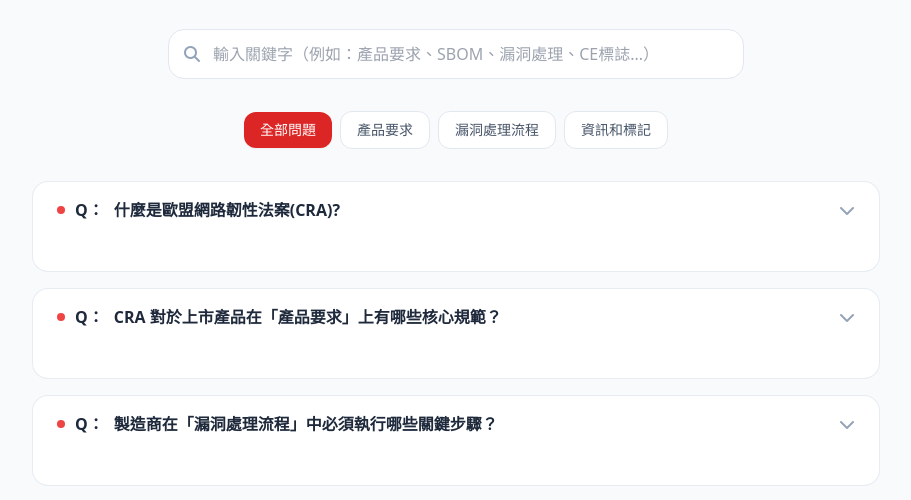
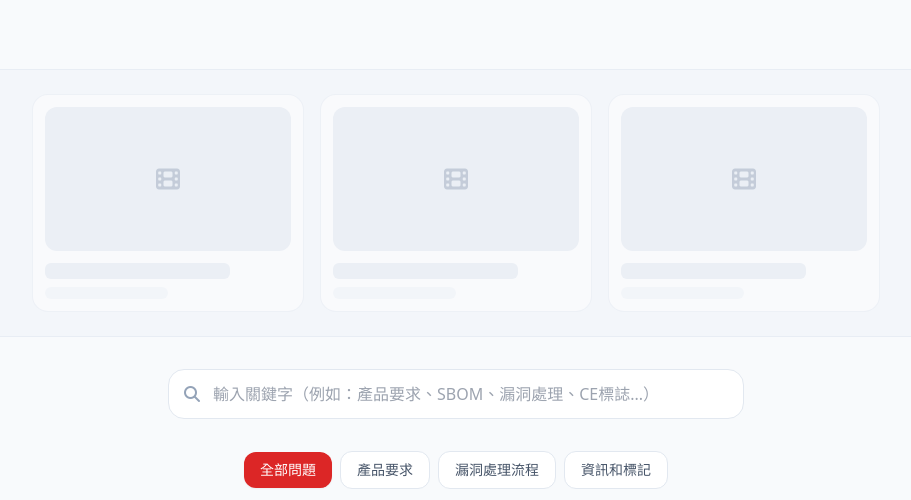
Before and after one commit to hungcurry/project-QA, a plain HTML site: page index.html in a window 1280 px wide. Shown: the part 259-759 px from the top of the page, without its empty margins (184-1095 px from the left). Drawn offline with nearby package versions, Linux system fonts and the light colour scheme.

Commit message:
加回骨架屏

```diff
--- a/index.html
+++ b/index.html
@@ -181,7 +181,48 @@
       <h2 class="text-2xl sm:text-3xl font-extrabold text-slate-900 mb-2 tracking-tight">CRA 規範與合規要求查詢</h2>
       <p class="text-slate-500 mb-5 text-xs sm:text-base">快速查找產品要求、漏洞處理流程及 CE 標記與資訊標示規範</p>
     </div>
+  </main>
 
+  <!-- 3 個骨架屏 (未來放影片用)：手機版滿版左右滑動，桌面版三欄網格 -->
+  <div class="w-full bg-slate-100/70 border-y border-slate-200/60 py-6 mb-8">
+    <div class="max-w-4xl mx-auto px-0 sm:px-6">
+      <div class="flex sm:grid sm:grid-cols-3 gap-4 overflow-x-auto no-scrollbar px-4 sm:px-0">
+
+        <!-- 骨架屏 1 -->
+        <div
+          class="bg-white border border-slate-200/80 rounded-2xl p-3 shadow-xs skeleton-pulse shrink-0 w-[80%] sm:w-auto">
+          <div class="w-full h-36 bg-slate-200 rounded-xl mb-3 flex items-center justify-center text-slate-400">
+            <i class="fa-solid fa-film text-2xl"></i>
+          </div>
+          <div class="h-4 bg-slate-200 rounded-md w-3/4 mb-2"></div>
+          <div class="h-3 bg-slate-100 rounded-md w-1/2"></div>
+        </div>
+
+        <!-- 骨架屏 2 -->
+        <div
+          class="bg-white border border-slate-200/80 rounded-2xl p-3 shadow-xs skeleton-pulse shrink-0 w-[80%] sm:w-auto">
+          <div class="w-full h-36 bg-slate-200 rounded-xl mb-3 flex items-center justify-center text-slate-400">
+            <i class="fa-solid fa-film text-2xl"></i>
+          </div>
+          <div class="h-4 bg-slate-200 rounded-md w-3/4 mb-2"></div>
+          <div class="h-3 bg-slate-100 rounded-md w-1/2"></div>
+        </div>
+
+        <!-- 骨架屏 3 -->
+        <div
+          class="bg-white border border-slate-200/80 rounded-2xl p-3 shadow-xs skeleton-pulse shrink-0 w-[80%] sm:w-auto">
+          <div class="w-full h-36 bg-slate-200 rounded-xl mb-3 flex items-center justify-center text-slate-400">
+            <i class="fa-solid fa-film text-2xl"></i>
+          </div>
+          <div class="h-4 bg-slate-200 rounded-md w-3/4 mb-2"></div>
+          <div class="h-3 bg-slate-100 rounded-md w-1/2"></div>
+        </div>
+
+      </div>
+    </div>
+  </div>
+
+  <main class="max-w-4xl w-full mx-auto px-4 sm:px-6 flex-grow">
     <div class="relative max-w-xl mx-auto mb-8">
       <span class="absolute inset-y-0 left-0 flex items-center pl-4 pointer-events-none text-slate-400">
         <i class="fa-solid fa-magnifying-glass text-base"></i>
```
